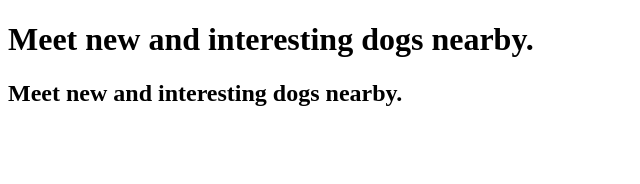
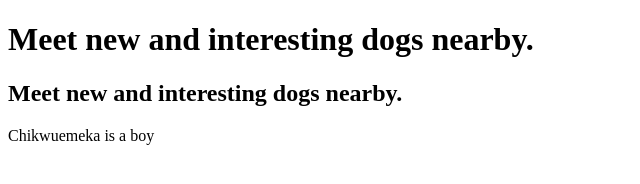
Before and after one commit to dondice419-cell/delete_me, a plain HTML site: page index.html in a window 1280 px wide. Shown: the whole page, without its empty margins (0-640 px from the left). Drawn offline with Linux system fonts and the light colour scheme.

Commit message:
Added new update

```diff
--- a/index.html
+++ b/index.html
@@ -9,5 +9,6 @@
 <body>
    <h1>Meet new and interesting dogs nearby.</h1>
    <h2>Meet new and interesting dogs nearby.</h2>
+   <p>Chikwuemeka is a boy</p>
 </body>
 </html>
```
